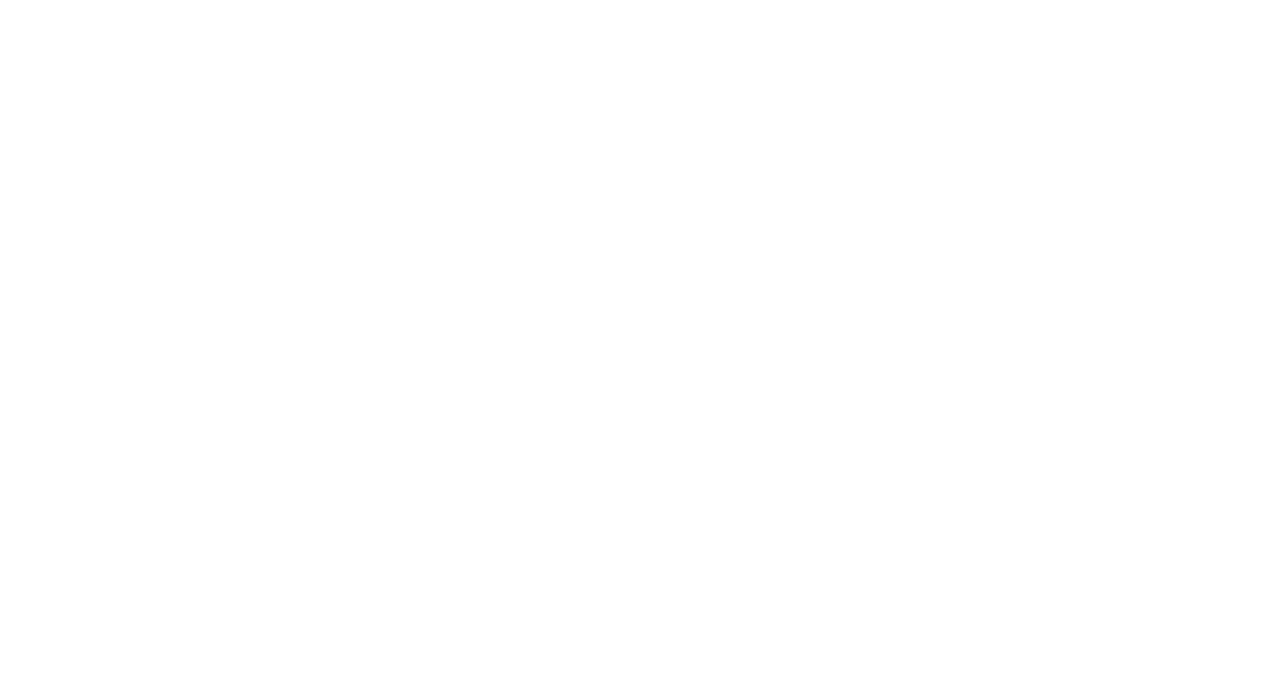
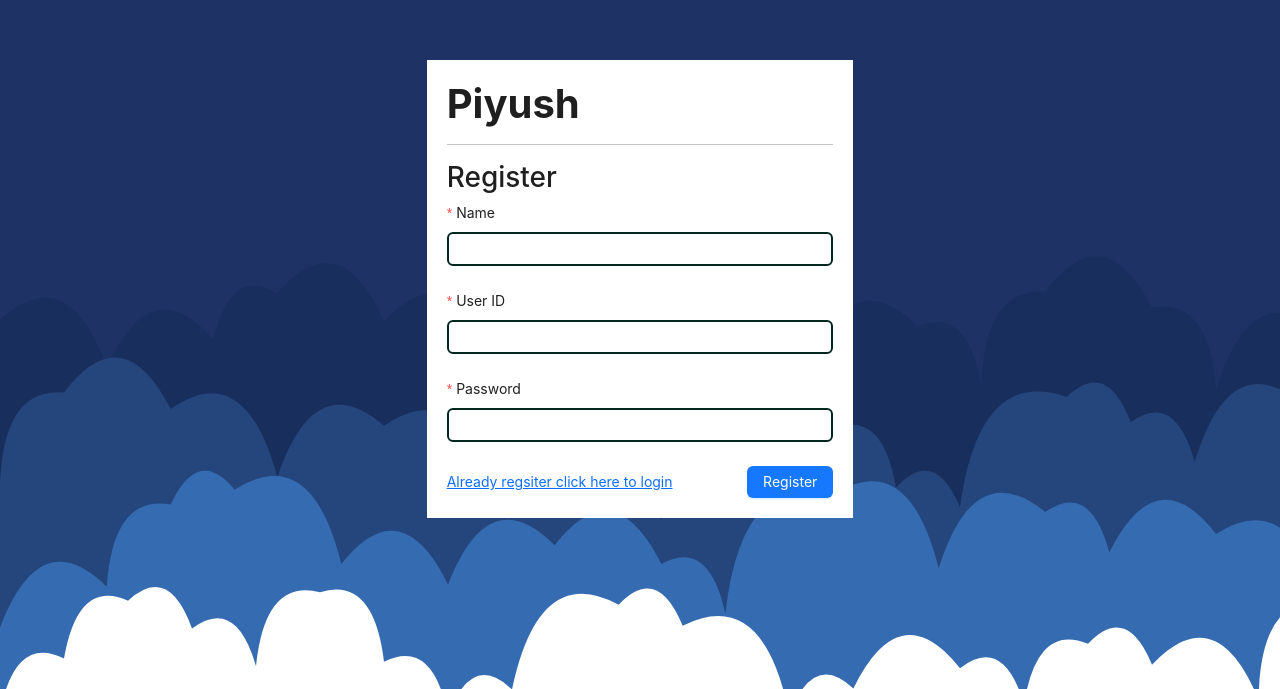
Before and after one commit to PiyushChavan24/Pos-Application, a React (Create React App) app in the folder client/: page /register in a window 1280 px wide. Before the commit this address had no page. Shown: the part 111-800 px from the top of the page. Built offline with nearby package versions, Linux system fonts and the light colour scheme.

Commit message:
login and register ui

```diff
--- a/client/src/App.js
+++ b/client/src/App.js
@@ -5,6 +5,8 @@
 import Homepage from "./pages/Homepage";
 import Item from "./pages/Item";
 import CartPage from "./pages/CartPage";
+import Register from "./pages/Register";
+import Login from "./pages/Login";
 function App() {
  return (
   <div className="App">
@@ -13,6 +15,8 @@
      <Route path="/home" element={<Homepage />} />
      <Route path="/items" element={<Item />} />
      <Route path="/cart" element={<CartPage />} />
+     <Route path="/register" element={<Register />} />
+     <Route path="/login" element={<Login />} />
     </Routes>
    </BrowserRouter>
   </div>
--- /dev/null
+++ b/client/src/pages/Login.js
@@ -0,0 +1,64 @@
+/** @format */
+
+import React from "react";
+import {
+ Button,
+ Col,
+ Form,
+ Input,
+ Modal,
+ Row,
+ Table,
+ Select,
+ message,
+} from "antd";
+import { Link } from "react-router-dom";
+import "../resources/authentication.css";
+function Register() {
+ const onFinish = (values) => {
+  console.log(values);
+ };
+ return (
+  <div className="authentication">
+   {" "}
+   <Row>
+    <Col lg={8} xs={22}>
+     <Form layout="vertical" onFinish={onFinish}>
+      <h1>
+       <b>Piyush</b>
+      </h1>
+      <hr />
+      <h3>Login</h3>
+
+      <Form.Item
+       name="userid"
+       label="User ID"
+       rules={[{ required: true, message: "Please enter the item price" }]}>
+       <Input />
+      </Form.Item>
+      <Form.Item
+       name="password"
+       label="Password"
+       rules={[{ required: true, message: "Please enter the image URL" }]}>
+       <Input type="password" />
+      </Form.Item>
+      {/* <Form.Item
+       name="category"
+       label="Category"
+       rules={[
+        { required: true, message: "Please select a category" },
+       ]}></Form.Item> */}
+      <div className="d-flex justify-content-between align-items-center">
+       <Link to="/register"> click here to register</Link>
+       <Button htmlType="submit" type="primary">
+        Login
+       </Button>
+      </div>
+     </Form>
+    </Col>
+   </Row>
+  </div>
+ );
+}
+
+export default Register;
--- /dev/null
+++ b/client/src/pages/Register.js
@@ -0,0 +1,69 @@
+/** @format */
+
+import React from "react";
+import {
+ Button,
+ Col,
+ Form,
+ Input,
+ Modal,
+ Row,
+ Table,
+ Select,
+ message,
+} from "antd";
+import { Link } from "react-router-dom";
+import "../resources/authentication.css";
+function Register() {
+ const onFinish = (values) => {
+  console.log(values);
+ };
+ return (
+  <div className="authentication">
+   {" "}
+   <Row>
+    <Col lg={8} xs={22}>
+     <Form layout="vertical" onFinish={onFinish}>
+      <h1>
+       <b>Piyush</b>
+      </h1>
+      <hr />
+      <h3>Register</h3>
+      <Form.Item
+       name="name"
+       label="Name"
+       rules={[{ required: true, message: "Please enter the item name" }]}>
+       <Input />
+      </Form.Item>
+      <Form.Item
+       name="userid"
+       label="User ID"
+       rules={[{ required: true, message: "Please enter the item price" }]}>
+       <Input />
+      </Form.Item>
+      <Form.Item
+       name="password"
+       label="Password"
+       rules={[{ required: true, message: "Please enter the image URL" }]}>
+       <Input type="password" />
+      </Form.Item>
+      {/* <Form.Item
+       name="category"
+       label="Category"
+       rules={[
+        { required: true, message: "Please select a category" },
+       ]}></Form.Item> */}
+      <div className="d-flex justify-content-between align-items-center">
+       <Link to="/login">Already regsiter click here to login</Link>
+       <Button htmlType="submit" type="primary">
+        Register
+       </Button>
+      </div>
+     </Form>
+    </Col>
+   </Row>
+  </div>
+ );
+}
+
+export default Register;
--- /dev/null
+++ b/client/src/resources/authentication.css
@@ -0,0 +1,30 @@
+/**
+ * /* * @format
+ *
+ * .authentication {
+ *  display: flex;
+ *  align-items: center;
+ *  justify-content: center;
+ *  height: 100vh;
+ * }
+ *
+ * @format
+ */
+.authentication {
+ display: flex;
+ align-items: center;
+ height: 100vh;
+ background-image: url("./auth.svg");
+ background-size: 100% 100%;
+}
+.authentication .ant-row {
+ width: 100%;
+ justify-content: center !important;
+}
+.authentication form {
+ background-color: white;
+ padding: 20px;
+}
+Link {
+ text-decoration: none;
+}
```
Also changed, not shown: client/src/resources/auth.svg (added).
